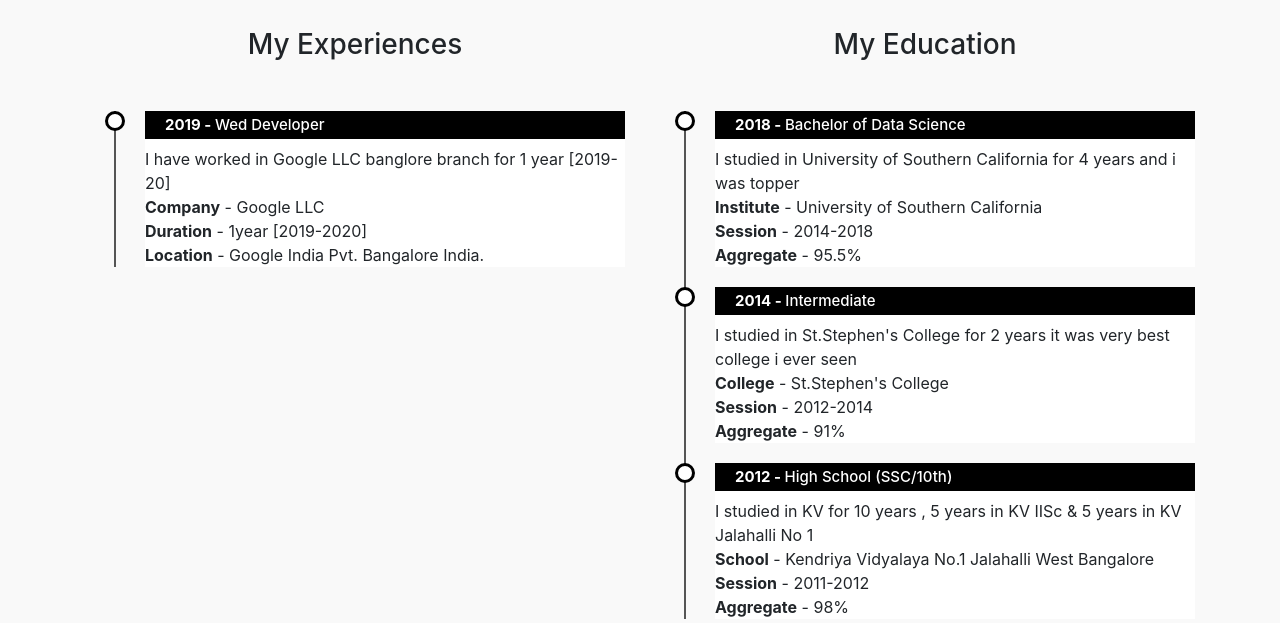
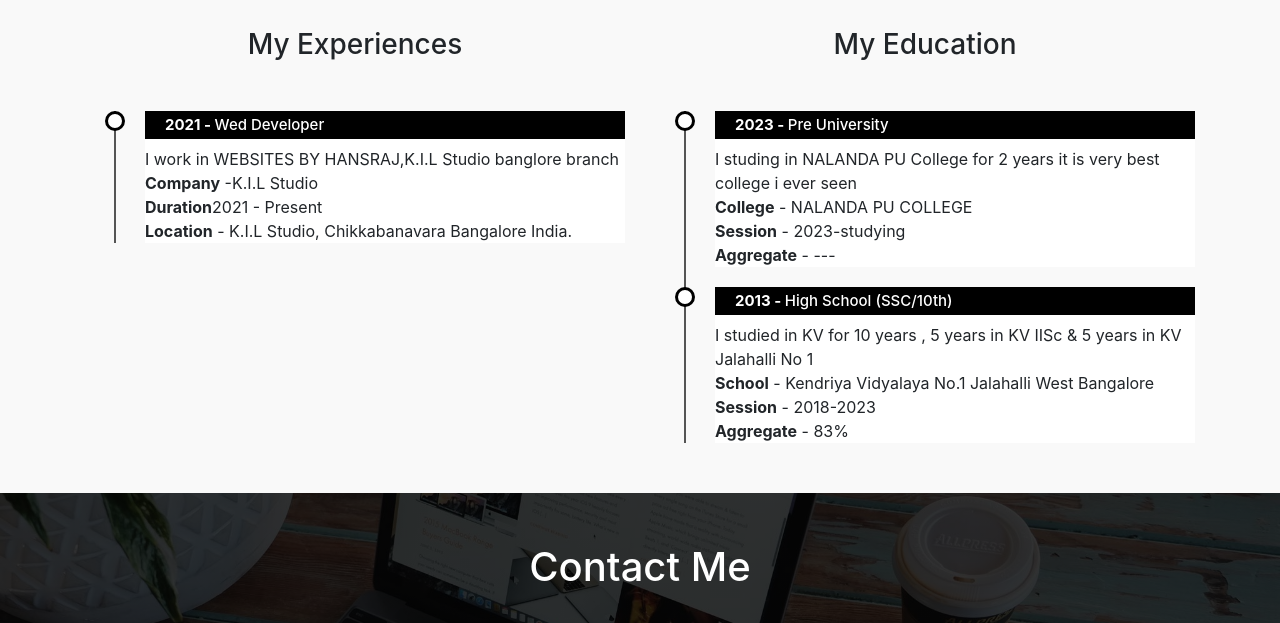
Before and after one commit to Hansraj-k/hansraj-resume, a plain HTML site: page index.html in a window 1280 px wide. Shown: the part 1670-2293 px from the top of the page. Drawn offline with nearby package versions, Linux system fonts and the light colour scheme.

Commit message:
Update index.html

```diff
--- a/index.html
+++ b/index.html
@@ -106,11 +106,11 @@
 				<h3 class="text-center">My Experiences</h3>
 				<ul class="timeline">
 					<li>
-						<h4><span>2019 - </span>Wed Developer</h4>
-						<p>I have worked in Google LLC banglore branch for 1 year [2019-20]<br>
-							<b>Company</b> - Google LLC <br>
-							<b>Duration</b> - 1year [2019-2020] <br>
-							<b>Location</b> - Google India Pvt. Bangalore India.
+						<h4><span>2021 - </span>Wed Developer</h4>
+						<p>I work in WEBSITES BY HANSRAJ,K.I.L Studio banglore branch<br>
+							<b>Company</b> -K.I.L Studio<br>
+							<b>Duration</b>2021 - Present<br>
+							<b>Location</b> - K.I.L Studio, Chikkabanavara Bangalore India.
 						</p>
 					</li>
 				</ul>
@@ -118,28 +118,21 @@
 			<div class="col-md-6">
 				<h3 class="text-center">My Education</h3>
 				<ul class="timeline">
+
 					<li>
-						<h4><span>2018 - </span>Bachelor of Data Science</h4>
-						<p>I studied in University of Southern California for 4 years and i was topper<br>
-							<b>Institute</b> - University of Southern California <br>
-							<b>Session</b> - 2014-2018 <br>
-							<b>Aggregate</b> - 95.5%
+						<h4><span>2023 - </span>Pre University</h4>
+						<p>I studing in  NALANDA PU College for 2 years it is very best college i ever seen<br>
+							<b>College</b> - NALANDA PU COLLEGE <br>
+							<b>Session</b> - 2023-studying <br>
+							<b>Aggregate</b> - ---
 						</p>
 					</li>
 					<li>
-						<h4><span>2014 - </span>Intermediate</h4>
-						<p>I studied in  St.Stephen's College for 2 years it was very best college i ever seen<br>
-							<b>College</b> - St.Stephen's College <br>
-							<b>Session</b> - 2012-2014 <br>
-							<b>Aggregate</b> - 91%
-						</p>
-					</li>
-					<li>
-						<h4><span>2012 - </span>High School (SSC/10th)</h4>
+						<h4><span>2013 - </span>High School (SSC/10th)</h4>
 						<p>I studied in KV for 10 years , 5 years in KV IISc & 5 years in KV Jalahalli No 1<br>
 							<b>School</b> - Kendriya Vidyalaya No.1 Jalahalli West Bangalore <br>
-							<b>Session</b> - 2011-2012 <br>
-							<b>Aggregate</b> - 98%
+							<b>Session</b> - 2018-2023 <br>
+							<b>Aggregate</b> - 83%
 						</p>
 					</li>
 				</ul>
```
